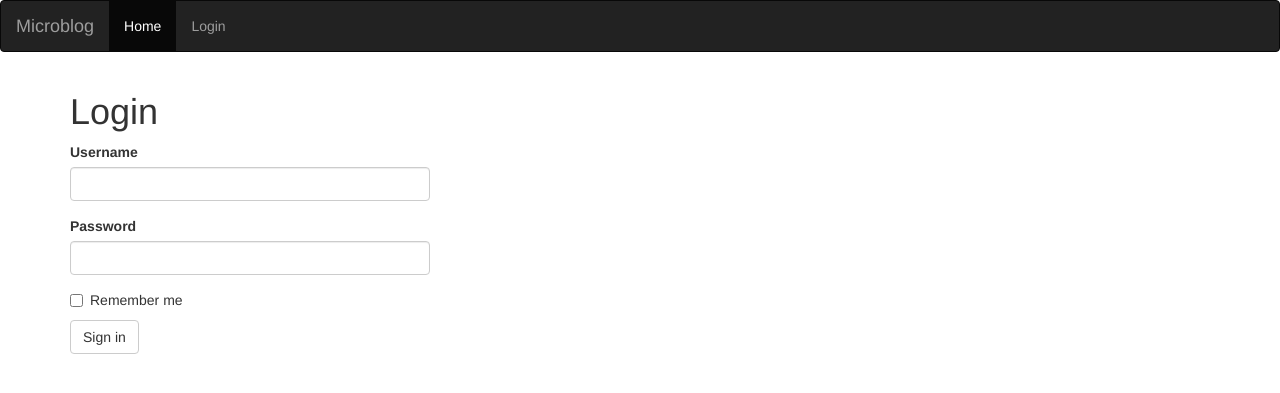
After one commit to DennZo1993/microblog, a Flask app: page /login in a window 1280 px wide. The commit adds this page. Shown: the top 393 px of the page. Run offline with Flask 2, Linux system fonts and the light colour scheme; some libraries are stand-ins or nearby versions.

Commit message:
Add logging and basic forms

```diff
--- /dev/null
+++ b/app/forms.py
@@ -0,0 +1,9 @@
+from flask_wtf import FlaskForm
+from wtforms import BooleanField, StringField, PasswordField, SubmitField
+from wtforms.validators import DataRequired
+
+class LoginForm(FlaskForm):
+    username = StringField('Username', validators=[DataRequired()])
+    password = PasswordField('Password', validators=[DataRequired()])
+    remember_me = BooleanField('Remember me')
+    submit = SubmitField('Sign in')
--- a/app/routes.py
+++ b/app/routes.py
@@ -1,16 +1,22 @@
 from flask import render_template
 
 from app import app
+from app.forms import LoginForm
 
 
 @app.route('/')
 @app.route('/index')
 def index():
-  user = {'username': 'Denis'}
-  posts = [
-    {
-      'author': user,
-      'body': 'My first post',
-    },
-  ]
-  return render_template('index.html', title='Home', user=user, posts=posts)
+    user = {'username': 'Denis'}
+    posts = [
+      {
+        'author': user,
+        'body': 'My first post',
+      },
+    ]
+    return render_template('index.html', title='Home', user=user, posts=posts)
+
+@app.route('/login')
+def login():
+    form = LoginForm()
+    return render_template('login.html', title='Login', form=form)
--- a/app/templates/base.html
+++ b/app/templates/base.html
@@ -1,11 +1,7 @@
 {% extends 'bootstrap/base.html' %}
 
 {% block title %}
-  {% if title %}
-  <title>{{ title }} - Microblog</title>
-  {% else %}
-  <title>Welcome to Microblog!</title>
-  {% endif %}
+    {% if title %}{{ title }} - Microblog{% else %}Welcome to Microblog{% endif %}
 {% endblock %}
 
 {% block navbar %}
@@ -20,7 +16,7 @@
           <a href="/index">Home</a>
         </li>
         <li>
-          <a href="/reg">Register</a>
+          <a href="/login">Login</a>
         </li>
       </ul>
     </div>
--- /dev/null
+++ b/app/templates/login.html
@@ -0,0 +1,11 @@
+{% extends "base.html" %}
+{% import 'bootstrap/wtf.html' as wtf %}
+
+{% block app_content %}
+    <h1>Login</h1>
+    <div class="row">
+        <div class="col-md-4">
+            {{ wtf.quick_form(form) }}
+        </div>
+    </div>
+{% endblock %}
```
Also changed, not shown: app/__init__.py (+32 -0 lines), config.py (added, +8 -0 lines).
